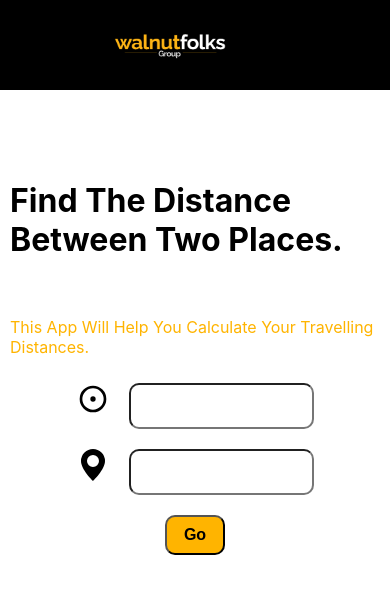
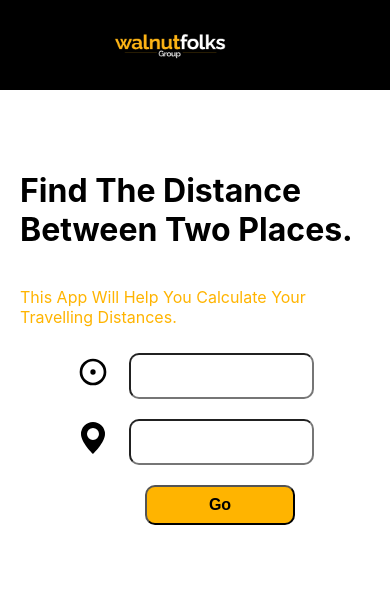
Before and after one commit to AMEEN-TS/Google-Map-Distance-Frontend, a React (Create React App) app: page / in a window 390 px wide. Shown: the top 594 px of the page. Built offline with nearby package versions, Linux system fonts and the light colour scheme.

Commit message:
third commit

```diff
--- a/src/API/BaseUrl.js
+++ b/src/API/BaseUrl.js
@@ -1,3 +1,3 @@
-// export const BaseUrl="http://localhost:5000";
+export const BaseUrl="http://localhost:5000";
 
-export const BaseUrl="https://rich-plum-armadillo-coat.cyclic.app";
+// export const BaseUrl="https://rich-plum-armadillo-coat.cyclic.app";
--- a/src/App.css
+++ b/src/App.css
@@ -54,6 +54,7 @@
 .form label{
   display: flex;
   justify-content: space-between;
+  align-items: center;
   gap: 20px;
 }
 .form label span {
@@ -92,12 +93,18 @@
     justify-content: center;
     align-items:center;
     flex-direction: column;
+    padding-top: 10px;
 
   }
   .heading h1, p{
-    padding: 10px;
+    padding-left: 20px;
+    padding-right: 20px;
   }
   .map iframe{
    width:100%
   }
+  .form-body button{
+    width: 150px;
+    margin-left: 50px;
+  }
 }
--- a/src/App.js
+++ b/src/App.js
@@ -5,6 +5,7 @@ import './App.css';
 import axios from 'axios';
 import { BaseUrl } from "./API/BaseUrl";
 import imge1 from "./image/WF-group-logo-03-1-400x171.png";
+
 import { TbCircleDot } from "react-icons/tb";
 import { BsFillGeoAltFill } from "react-icons/bs";
 
@@ -25,7 +26,7 @@ function Distance() {
   };
 
   return (
-    <div style={{ width: "100%" }}>
+    <div style={{ width: "100%", }}>
       <div className='navbar'>
         <img src={imge1} ></img>
 
@@ -52,11 +53,13 @@ function Distance() {
 
         </form>
       </div>
+
+
       {distance && (
         <div className='map' >
           <h1>Distance: {distance} </h1>
           <iframe
-            width="60%"
+            width="90%"
             height="450"
             frameBorder="0"
             src={map}
--- a/src/index.css
+++ b/src/index.css
@@ -1,3 +1,4 @@
+
 body {
   margin: 0;
   font-family: -apple-system, BlinkMacSystemFont, 'Segoe UI', 'Roboto', 'Oxygen',
```
Also changed, not shown: src/image/web-g266c0e7f6_1920.png (added).
